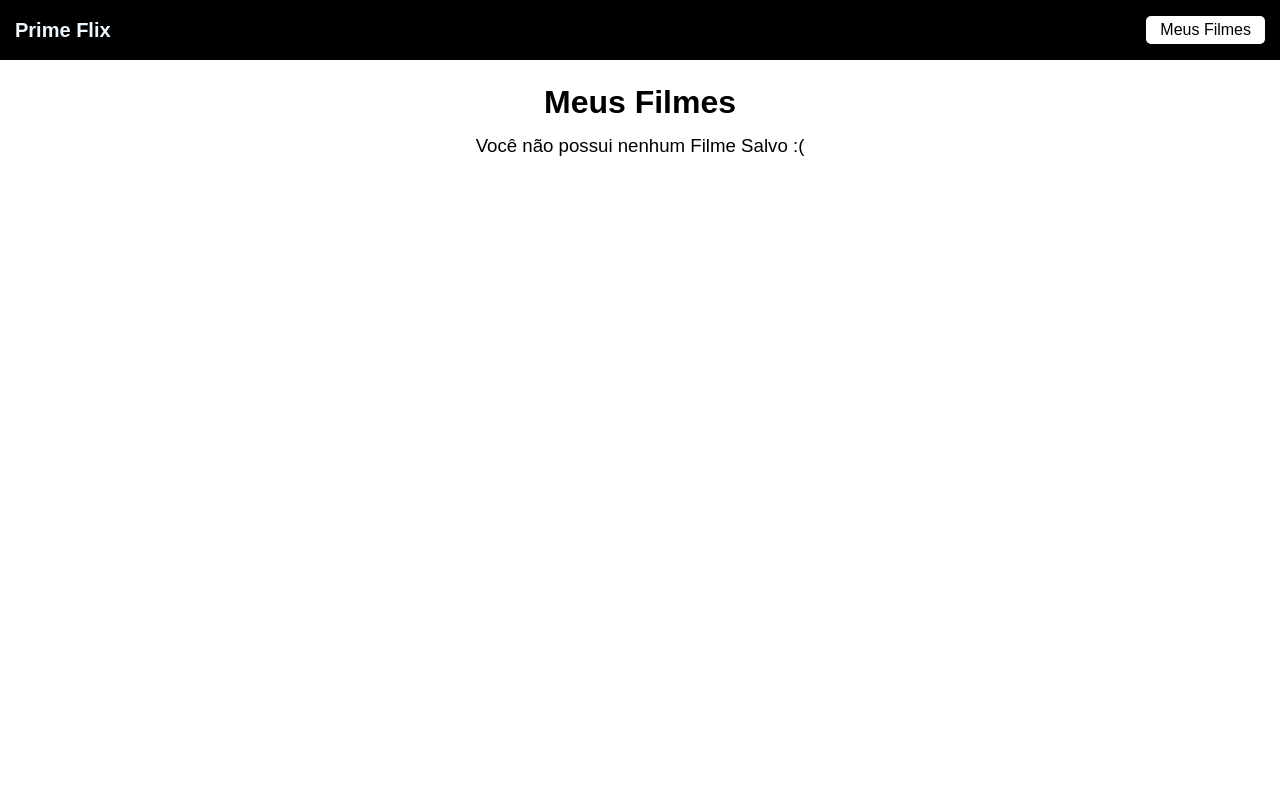
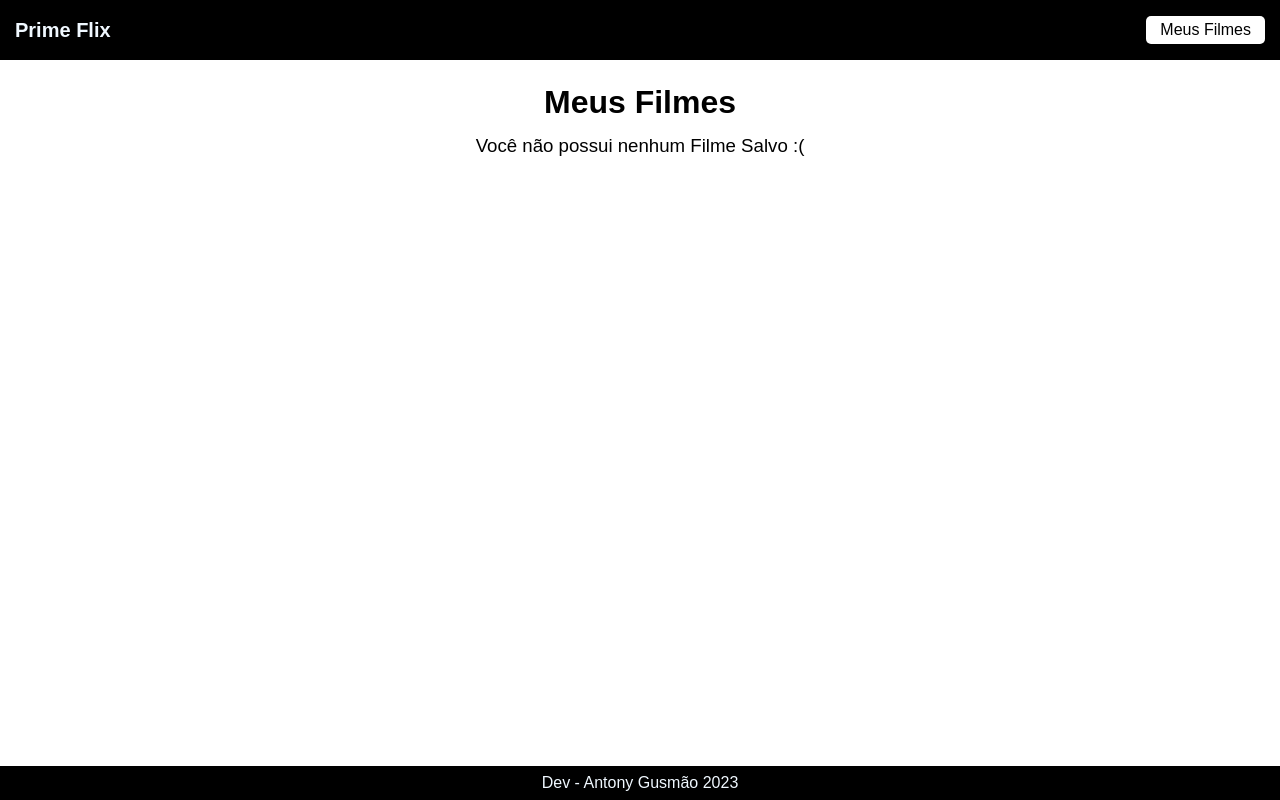
Before and after one commit to AntonyGuzma/projeto_filmes, a React (Create React App) app: page /favoritos in a window 1280 px wide. Built offline with nearby package versions, Linux system fonts and the light colour scheme.

Commit message:
:lipstick: feat: Adicionar footer e fazer ajustes

```diff
--- /dev/null
+++ b/src/components/Footer/Footer.js
@@ -0,0 +1,13 @@
+import './footer.css'
+
+function Footer(props) {
+  const { autor } = props
+  const anoAtual = (new Date()).getFullYear()
+  return (
+    <footer className='rodape'>
+        <p>Dev - {autor} {anoAtual} </p>
+    </footer>
+  )
+}
+
+export default Footer
--- /dev/null
+++ b/src/components/Footer/footer.css
@@ -0,0 +1,6 @@
+.rodape{
+    background-color: black;
+    color: aliceblue;
+    padding: 0.5rem 1rem;
+    text-align: center;
+}
--- a/src/index.css
+++ b/src/index.css
@@ -5,8 +5,9 @@
     box-sizing: border-box;
 }
 
-body{
+html,body{
     font-family: sans-serif;
+    height: 100%;
 }
 
 .app{
@@ -77,3 +78,20 @@ body{
 .area-button a:hover{
     color: rgb(255, 255, 255);
 }
+
+.wrapper {
+    display: flex;
+    flex-direction: column;
+    min-height: 100vh; /* Garante que a altura mínima da página seja 100% da altura da viewport */
+  }
+
+  .content {
+    flex: 1; /* Faz com que o conteúdo ocupe todo o espaço disponível */
+  }
+
+  .footer {
+    background-color: #333;
+    color: white;
+    text-align: center;
+    padding: 10px;
+  }
--- a/src/pages/Favoritos/index.js
+++ b/src/pages/Favoritos/index.js
@@ -18,7 +18,7 @@ function Favoritos(){
 function excluirFilme(id){
     //filtrar todos os filmes da lista
     let filtroFilmes = filmes.filter((item) =>{
-        return (item.id != id)
+        return (item.id !== id)
     })
 
     setFilmes(filtroFilmes);
@@ -32,7 +32,7 @@ function excluirFilme(id){
             <h1>Meus Filmes</h1>
 
             {/* Condição dentro do html para verificar se tem ou não filme na lista */}
-            {filmes.length == 0 && <span>Você não possui nenhum Filme Salvo :(</span>}
+            {filmes.length === 0 && <span>Você não possui nenhum Filme Salvo :(</span>}
 
             <ul>
                 {filmes.map((item) => {
--- a/src/routes.js
+++ b/src/routes.js
@@ -1,24 +1,29 @@
-import {BrowserRouter, Routes, Route} from 'react-router-dom';
+import { BrowserRouter, Routes, Route } from "react-router-dom";
 
-import Home from './pages/Home';
-import Filme from './pages/Filme';
-import Header from './components/Header';
-import Erro from './pages/Erro';
-import Favoritos from './pages/Favoritos';
+import Home from "./pages/Home";
+import Filme from "./pages/Filme";
+import Header from "./components/Header";
+import Footer from "./components/Footer/Footer";
+import Erro from "./pages/Erro";
+import Favoritos from "./pages/Favoritos";
 
-function RoutesApp(){
-    return(
-        <BrowserRouter>
-        <Header/>
-            <Routes>
-                <Route path='/' element={<Home/>}></Route>
-                <Route path='/filme/:id' element={<Filme/>}></Route>
-                <Route path='/favoritos' element={<Favoritos/>}></Route>
-
-                <Route path='*' element={<Erro/>}></Route>
-            </Routes>
-        </BrowserRouter>
-    )
+function RoutesApp() {
+  return (
+    <BrowserRouter>
+      <div className="wrapper">
+        <Header />
+        <div className="content">
+          <Routes>
+            <Route path="/" element={<Home />} />
+            <Route path="/filme/:id" element={<Filme />} />
+            <Route path="/favoritos" element={<Favoritos />} />
+            <Route path="*" element={<Erro />} />
+          </Routes>
+        </div>
+        <Footer autor="Antony Gusmão" />
+      </div>
+    </BrowserRouter>
+  );
 }
 
 export default RoutesApp;
```
Also changed, not shown: 1 other file (tests, documents, lock files or other folders).
